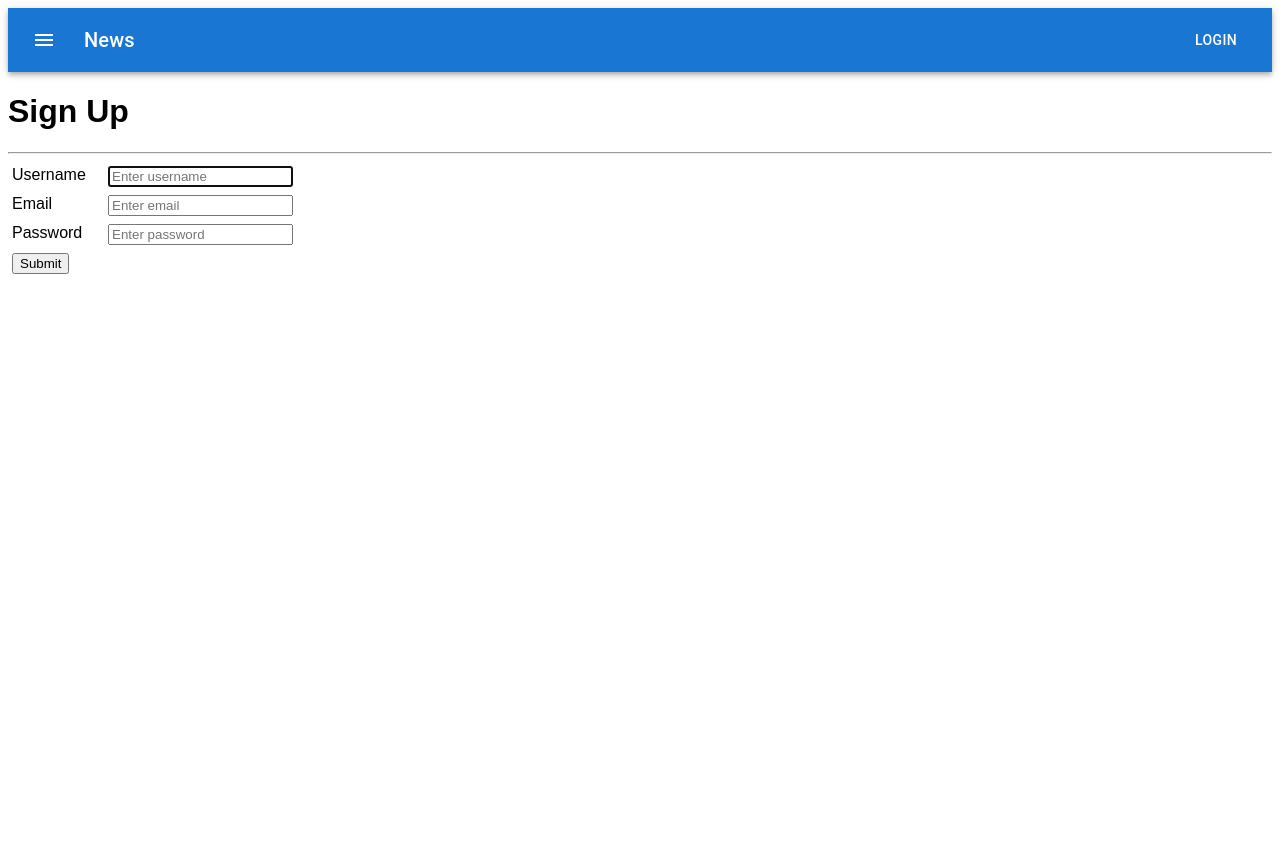
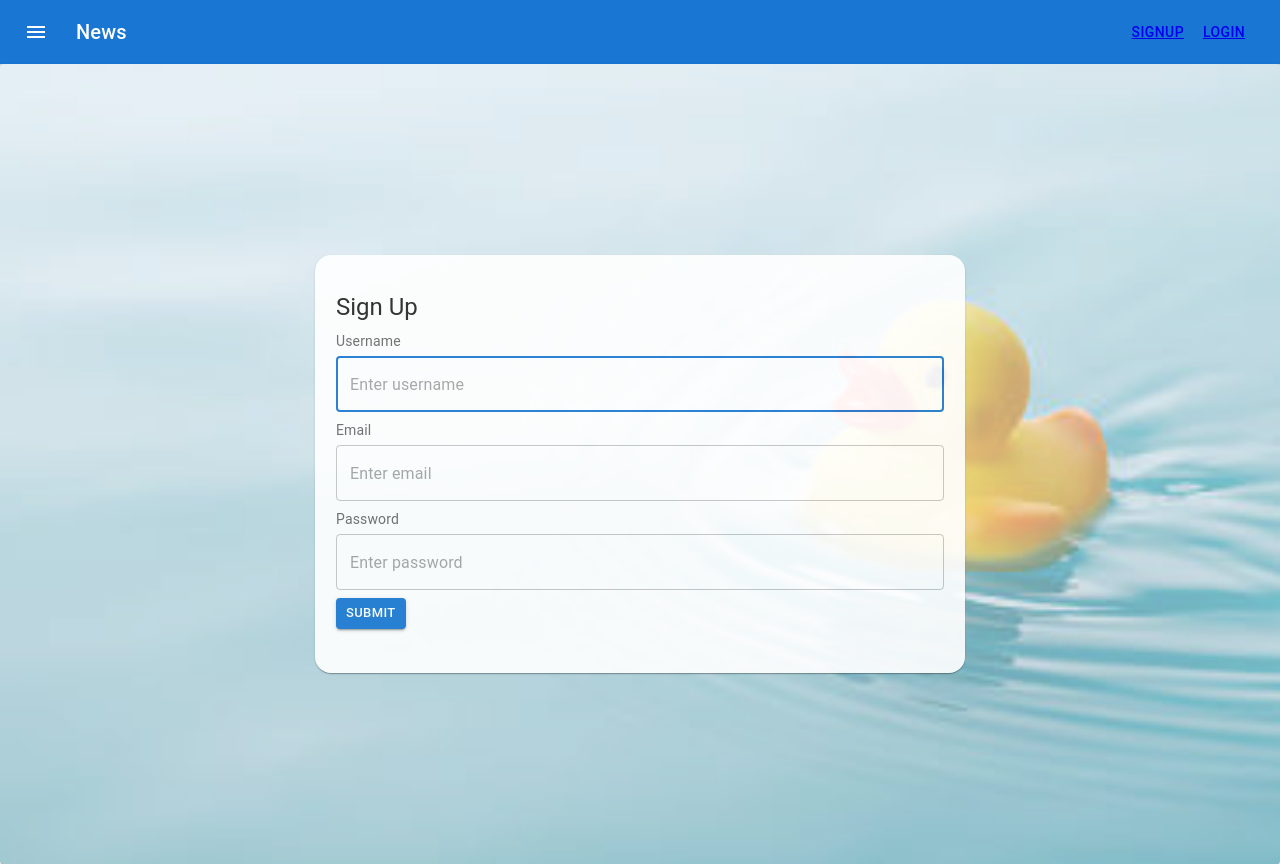
Before and after one commit to nirav-v/the-bowel-mvmt, a React (Create React App) app in the folder client/: page /signup in a window 1280 px wide. Before the commit the page ends 800 px from the top, so only its background shows below. Built offline with nearby package versions, Linux system fonts and the light colour scheme.

Commit message:
signup page

```diff
--- a/client/src/App.js
+++ b/client/src/App.js
@@ -6,7 +6,8 @@ import Home from "./pages/Home";
 import Login from "./pages/Login";
 // import ProtectedPageExample from "./pages/ProtectedPageExample";
 import SingleRestroom from "./pages/SingleRestroom";
-import SignUp from "./pages/SignUp";
+// import SignUp from "./pages/SignUp";
+import SignUp2 from "./pages/SignUp2";
 import RestroomsNearYou from "./pages/RestroomsNearYou";
 import Userpage from "./pages/Userpage";
 import AddRestroom from "./pages/AddRestroom";
@@ -24,7 +25,8 @@ function App() {
             <Route path="/" element={<Home />} />
             <Route path="/restroomsNearYou" element={<RestroomsNearYou />} />
             <Route path="/login" element={<Login />} />
-            <Route path="/signup" element={<SignUp />} />
+            {/* <Route path="/signup" element={<SignUp />} /> */}
+            <Route path="/signup" element={<SignUp2 />} />
             {/* Use <RequiredAuth> for pages that should only be accessible to a
             user that has logged in.*/}
             {/* <Route
--- a/client/src/components/Navbar2.js
+++ b/client/src/components/Navbar2.js
@@ -6,8 +6,11 @@ import Typography from "@mui/material/Typography";
 import Button from "@mui/material/Button";
 import IconButton from "@mui/material/IconButton";
 import MenuIcon from "@mui/icons-material/Menu";
+import { NavLink } from "react-router-dom";
+import { useAuth } from "../util/auth";
 
 export default function ButtonAppBar() {
+  const { isLoggedIn, logout } = useAuth();
   return (
     <Box sx={{ flexGrow: 1 }}>
       <AppBar position="static">
@@ -24,7 +27,16 @@ export default function ButtonAppBar() {
           <Typography variant="h6" component="div" sx={{ flexGrow: 1 }}>
             News
           </Typography>
-          <Button color="inherit">Login</Button>
+          <Button color="inherit">
+          <NavLink to="/signup">
+            Signup
+          </NavLink>
+          </Button>
+          <Button color="inherit">
+          <NavLink to="/login">
+          Login
+          </NavLink>
+          </Button>
         </Toolbar>
       </AppBar>
     </Box>
--- /dev/null
+++ b/client/src/pages/SignUp2.js
@@ -0,0 +1,166 @@
+import { useEffect, useState } from "react";
+import { Navigate } from "react-router-dom";
+import { useAuth } from "../util/auth";
+import duck from "../images/duck.png";
+import Paper from "@mui/material/Paper";
+import CssBaseline from "@mui/material/CssBaseline";
+import Card from "@mui/material/Card";
+import CardContent from "@mui/material/CardContent";
+import TextField from "@mui/material/TextField";
+import Button from "@mui/material/Button";
+import Grid from "@mui/material/Grid";
+import Typography from "@mui/material/Typography";
+
+// This signup form is intentionally minimalist to reduce effort required to
+// customize it to your app's needs. See the excellent best practices guide for
+// sign informs on web.dev https://web.dev/sign-in-form-best-practices/
+
+// TODO: customize styles or import styles with favorite css approach
+const styles = {
+  formControl: {
+    display: "flex",
+    padding: "0.25em",
+  },
+  label: {
+    flex: "0 1 6em",
+    paddingRight: "0.25em",
+  },
+  paperContainer: {
+    backgroundImage: `url(${duck})`,
+    backgroundSize: "cover",
+    backgroundPosition: "center",
+    // height: 1300,
+  },
+};
+
+const initialFormState = {
+  username: "",
+  email: "",
+  password: "",
+};
+
+export default function SignUp2() {
+  const { isLoggedIn, signup, loading, error } = useAuth();
+  const [formState, setFormState] = useState(initialFormState);
+
+  useEffect(() => {
+    if (error) {
+      // TODO: replace window alert with custom alert.
+      alert(error);
+    }
+  }, [error]);
+
+  const handleInputChange = (evt) => {
+    const { name, value } = evt.target;
+    setFormState((prevState) => ({ ...prevState, [name]: value }));
+  };
+
+  const handleSubmit = async (evt) => {
+    evt.preventDefault();
+    signup(formState);
+  };
+
+  if (isLoggedIn) {
+    // navigate to the home page
+    return <Navigate to="/userPage" replace />;
+  }
+  return (
+    <Paper style={styles.paperContainer} sx={{ height: "100%" }}>
+      <CssBaseline />
+      <Grid
+        container
+        justifyContent="center"
+        alignItems="center"
+        direction="column"
+        style={{ minHeight: "100vh" }}
+      >
+        <Card
+          // style={{ maxWidth: 650, padding: "20px 5px", borderRadius: "16px", backgroundColor: 'transparent', }}
+          style={{ maxWidth: 650, padding: "20px 5px", borderRadius: "16px", opacity: .9 }}
+        >
+          <CardContent>
+            <Typography gutterBottom variant="h5">
+              Sign Up
+            </Typography>
+            <form onSubmit={handleSubmit}>
+              <Grid container spacing={1}>
+                <Grid xs={12} item>
+                  <Typography
+                    gutterBottom
+                    variant="body2"
+                    component="p"
+                    color="textSecondary"
+                  >
+                    Username
+                  </Typography>
+                  <TextField
+                    // label="username"
+                    placeholder="Enter username"
+                    fullWidth
+                    required
+                    autoFocus
+                    value={formState.username.value}
+                    onChange={handleInputChange}
+                    disabled={loading}
+                  />
+                </Grid>
+                <Grid xs={12} item>
+                  <Typography
+                    gutterBottom
+                    variant="body2"
+                    component="p"
+                    color="textSecondary"
+                  >
+                    Email
+                  </Typography>
+                  <TextField
+                    // label="Email"
+                    placeholder="Enter email"
+                    fullWidth
+                    required
+                    type="email"
+                    disabled={loading}
+                    value={formState.email.value}
+                    onChange={handleInputChange}
+                  />
+                </Grid>
+                <Grid xs={12} item>
+                  <Typography
+                    gutterBottom
+                    variant="body2"
+                    component="p"
+                    color="textSecondary"
+                  >
+                    Password
+                  </Typography>
+                  <TextField
+                    // label="Password"
+                    placeholder="Enter password"
+                    fullWidth
+                    required
+                    type="password"
+                    disabled={loading}
+                    value={formState.password.value}
+                    onChange={handleInputChange}
+                  />
+                </Grid>
+                <Grid xs={12} item>
+                  <Button
+                    size="small"
+                    variant="contained"
+                    color="primary"
+                    type="submit"
+                    disabled={loading}
+                  >
+                    {/* Submit */}
+                    {loading ? "Loading..." : "Submit"}
+                  </Button>
+                </Grid>
+              </Grid>
+            </form>
+          </CardContent>
+        </Card>
+      </Grid>
+    </Paper>
+  );
+}
```
Also changed, not shown: client/src/images/duck.png (added).
